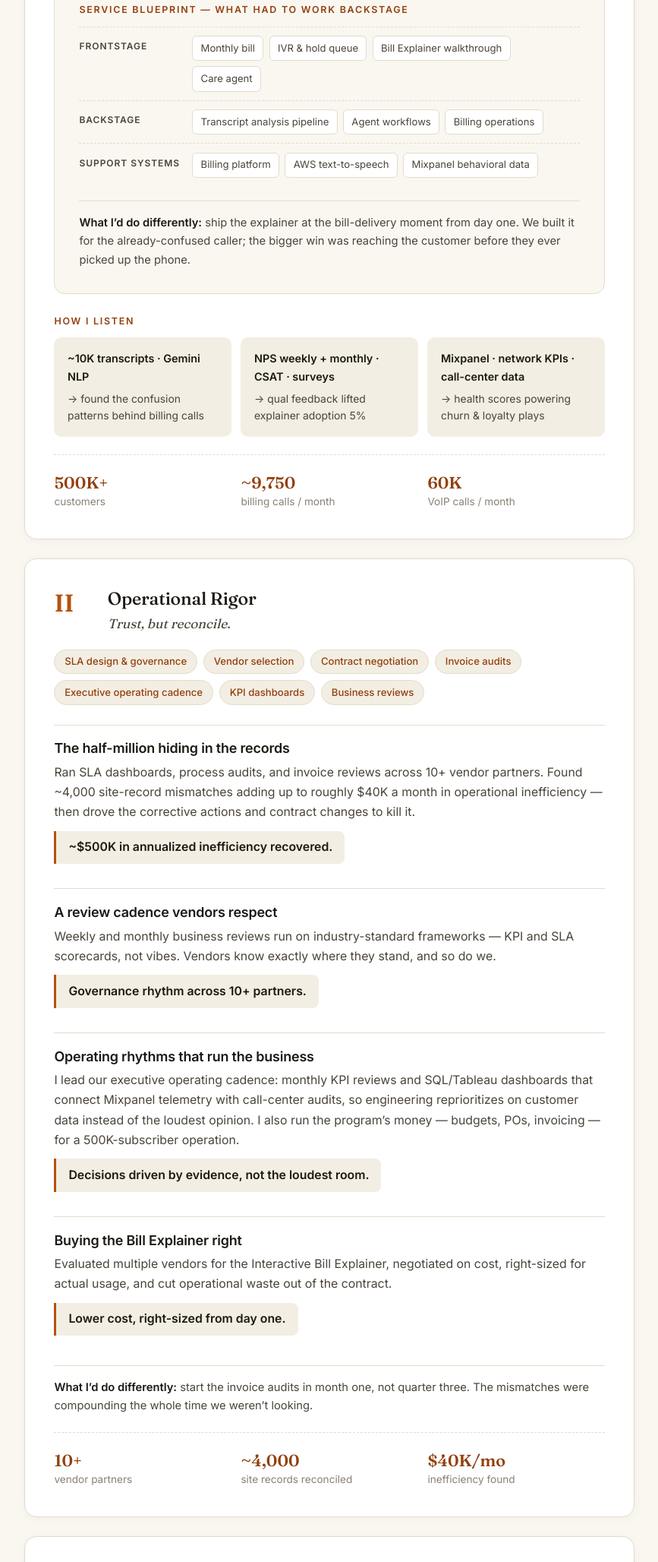
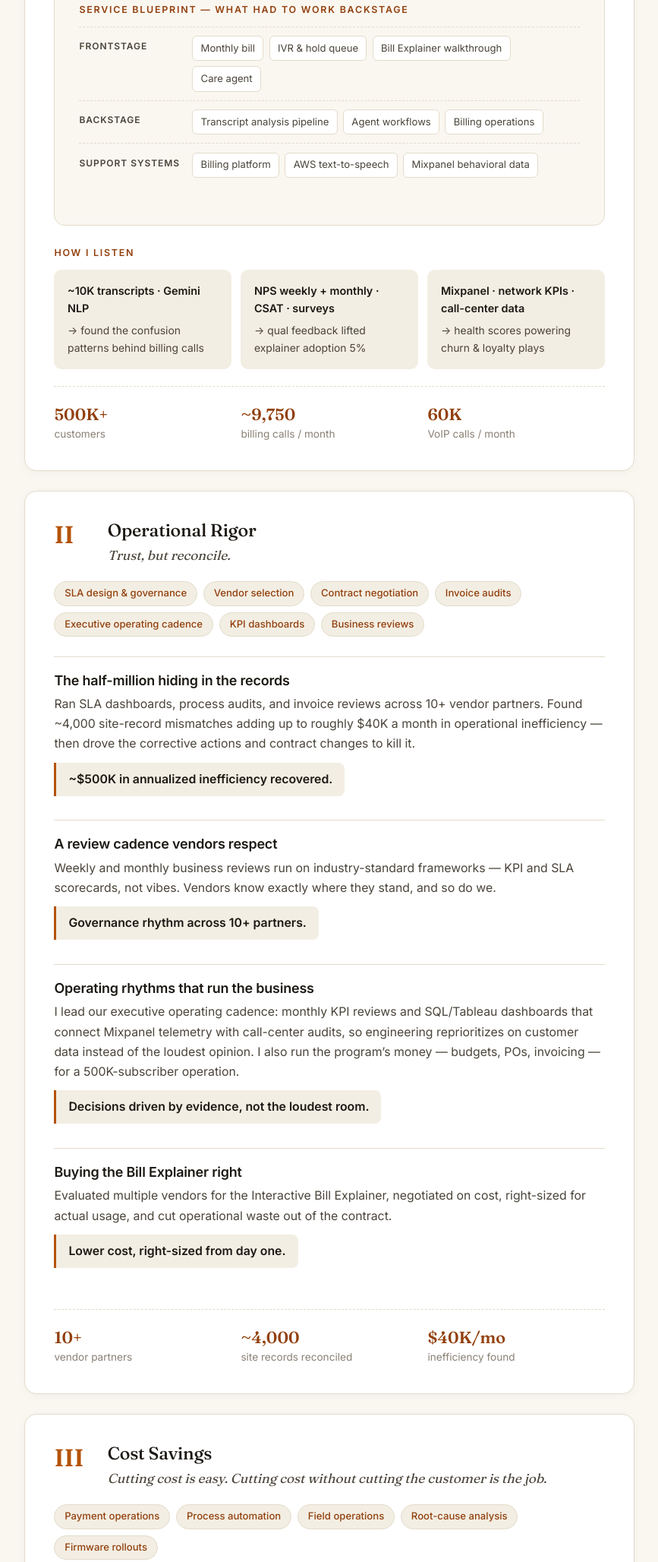
Before and after one commit to kartik4b9/kartik4b9.github.io, a plain HTML site: page index.html in a window 1280 px wide. Shown: the part 4328-6384 px from the top of the page at 76% size, without its empty margins (206-1073 px from the left). Drawn offline with Linux system fonts and the light colour scheme.

Commit message:
Remove 'What I'd do differently' footnotes — Kartik: those reflections belong in interviews, not on the site

```diff
--- a/index.html
+++ b/index.html
@@ -156,7 +156,6 @@
         <div class="bp-row"><span class="bp-label">Support systems</span><div class="bp-chips"><span class="bp-chip">Billing platform</span><span class="bp-chip">AWS text-to-speech</span><span class="bp-chip">Mixpanel behavioral data</span></div></div>
       </div>
 
-      <p class="footnote"><strong>What I&rsquo;d do differently:</strong> ship the explainer at the bill-delivery moment from day one. We built it for the already-confused caller; the bigger win was reaching the customer before they ever picked up the phone.</p>
     </div>
 
     <div class="listen">
@@ -207,7 +206,6 @@
       <p>Evaluated multiple vendors for the Interactive Bill Explainer, negotiated on cost, right-sized for actual usage, and cut operational waste out of the contract.</p>
       <p class="outcome"><strong>Lower cost, right-sized from day one.</strong></p>
     </div>
-      <p class="footnote"><strong>What I&rsquo;d do differently:</strong> start the invoice audits in month one, not quarter three. The mismatches were compounding the whole time we weren&rsquo;t looking.</p>
     <div class="scale-strip">
       <div class="scale-item"><span>10+</span> vendor partners</div>
       <div class="scale-item"><span>~4,000</span> site records reconciled</div>
@@ -370,7 +368,6 @@
       <p>Built a 10-week, hands-on AI governance training plan: labs plus retrospective governance artifacts from real deployments. Employers want practical proof &mdash; this is how you get it.</p>
       <p class="outcome"><strong>Portfolio-first learning, by design.</strong></p>
     </div>
-      <p class="footnote"><strong>What I&rsquo;d do differently:</strong> write the guardrails before the demo, not after testing. The demo is what gets remembered; the guardrails are what keep it alive in production.</p>
     <div class="scale-strip">
       <div class="scale-item"><span>40</span> case eval set</div>
       <div class="scale-item"><span>15</span> page RMF guide</div>
```
